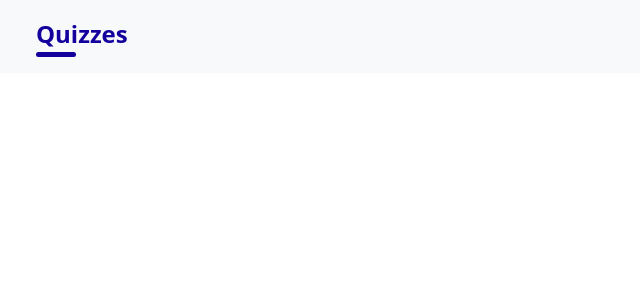
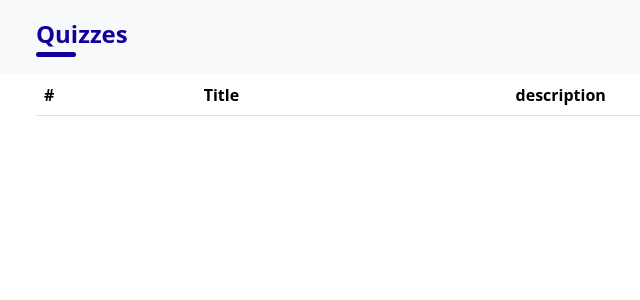
Before and after one commit to showkmahmoud/Quiz-Interface, a React (Create React App) app: page / in a window 1280 px wide. Shown: the top 300 px of the page, without its empty margins (46-686 px from the left). Built offline with nearby package versions, Linux system fonts and the light colour scheme.

Commit message:
NF: basic structure UI for the quizzes table

```diff
--- a/src/App.tsx
+++ b/src/App.tsx
@@ -2,12 +2,13 @@ import { BrowserRouter as Router, Route, Routes } from "react-router-dom";
 import "./App.css";
 import NavComp from "./core/navbar/Nav";
 import Home from "./pages/home/Home";
+import '../src/shared/styles/style.css'
 
 function App() {
   return (
     <Router>
       <NavComp />
-      <div className="container">
+      <div className="container container-wrapper">
         <Routes>
           <Route path="/" Component={Home}/>
         </Routes>
--- /dev/null
+++ b/src/components/quizzes-table/QuizzesTable.tsx
@@ -0,0 +1,30 @@
+import React from "react";
+import { Table } from "reactstrap";
+import './QuizzesTable.css'
+interface IQuizzesTableProps {
+  data: any[];
+}
+const QuizzesTable: React.FC<IQuizzesTableProps> = ({ data }) => {
+  return (
+    <Table responsive>
+      <thead>
+        <tr>
+          <th>#</th>
+          <th>Title</th>
+          <th>description</th>
+        </tr>
+      </thead>
+      <tbody>
+        {data.map((item) => (
+          <tr key={item.id}>
+            <th scope="row">{item.id}</th>
+            <td>{item.title}</td>
+            <td>{item.description}</td>
+          </tr>
+        ))}
+      </tbody>
+    </Table>
+  );
+};
+
+export default QuizzesTable;
--- a/src/core/navbar/Nav.tsx
+++ b/src/core/navbar/Nav.tsx
@@ -15,7 +15,10 @@ import styles from "./Nav.module.css";
 import { navBarItems } from "../../shared/static data/navbarItems";
 import { INavItem } from "../../shared/interfaces/navItem";
 
-const NavComp = () => {
+interface INavProps {
+}
+
+const NavComp : React.FC<INavProps> = () => {
   // declare the isOpen state to use with the toggle btn
   const [isOpen, setIsOpen] = useState(false);
   const toggle = () => setIsOpen(!isOpen);
--- a/src/pages/home/Home.tsx
+++ b/src/pages/home/Home.tsx
@@ -1,9 +1,14 @@
-import React from 'react'
+import React, { useState } from "react";
+import QuizzesTable from "../../components/quizzes-table/QuizzesTable";
 
-const Home = () => {
+export interface IHomeProps {}
+const Home: React.FC<IHomeProps> = () => {
+  const [quizzes, setQuizzes] = useState([]);
   return (
-    <div>Home</div>
-  )
-}
+    <>
+      <QuizzesTable data={quizzes} />
+    </>
+  );
+};
 
-export default Home
+export default Home;
--- /dev/null
+++ b/src/shared/functions/getQuizzes.ts
@@ -0,0 +1,2 @@
+import { IQuize } from "../interfaces/quiz";
+import '../data/quizData.json'
--- a/src/shared/styles/style.css
+++ b/src/shared/styles/style.css
@@ -8,3 +8,6 @@
   a.global-link{
     text-decoration: none;
   }
+  .container-wrapper{
+    margin-top: 75px;
+  }
```
Also changed, not shown: src/components/quize/Quize.tsx (added, +12 -0 lines), src/components/quizzes-table/QuizzesTable.css (added), src/logo.svg (deleted).
